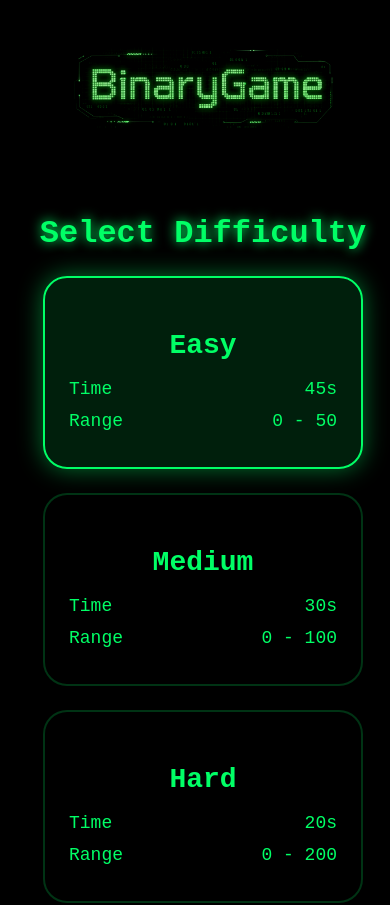
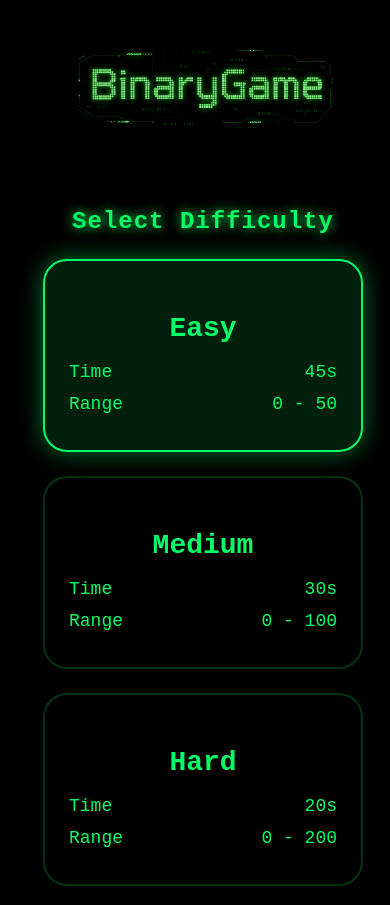
Before and after one commit to jcebreros11/BinaryGame, a React (Vite) app: page /settings in a window 390 px wide. Shown: the top 905 px of the page. Built offline with nearby package versions, Linux system fonts and the light colour scheme; the HTML template or start-up script is replaced by a standard one.

Commit message:
Make select difficulty smaller

```diff
--- a/src/styles/SettingsTable.css
+++ b/src/styles/SettingsTable.css
@@ -11,7 +11,7 @@
 
 .settings-title {
     margin-bottom: 24px;
-    font-size: 32px;
+    font-size: clamp(22px, 5vw, 36px);
     text-shadow: 0 0 12px #00ff66;
 }
 
@@ -158,4 +158,9 @@
         padding: 14px;
         font-size: 16px;
     }
+
+    .settings-title {
+        font-size: 24px;
+        letter-spacing: 1px;
+    }
 }
```
